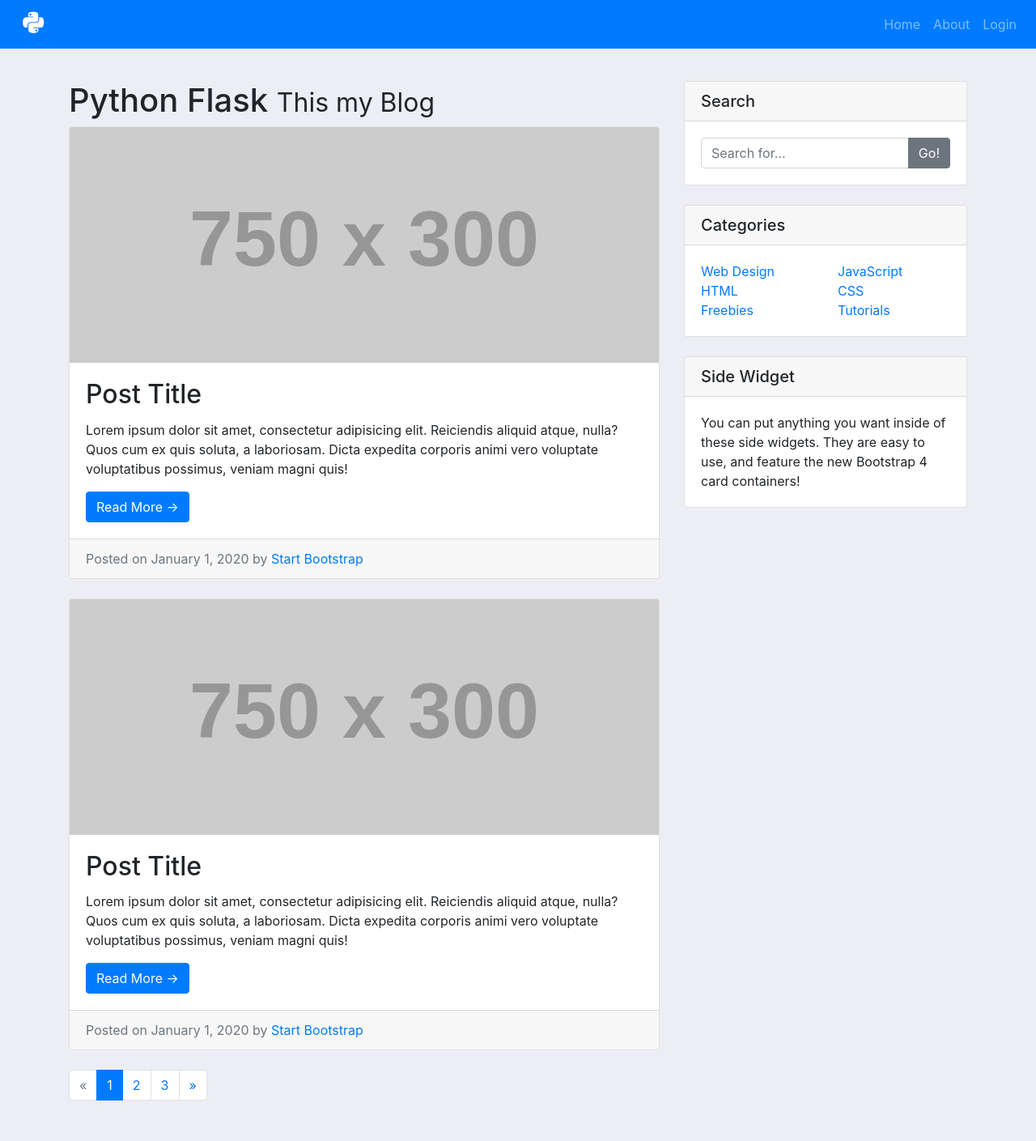
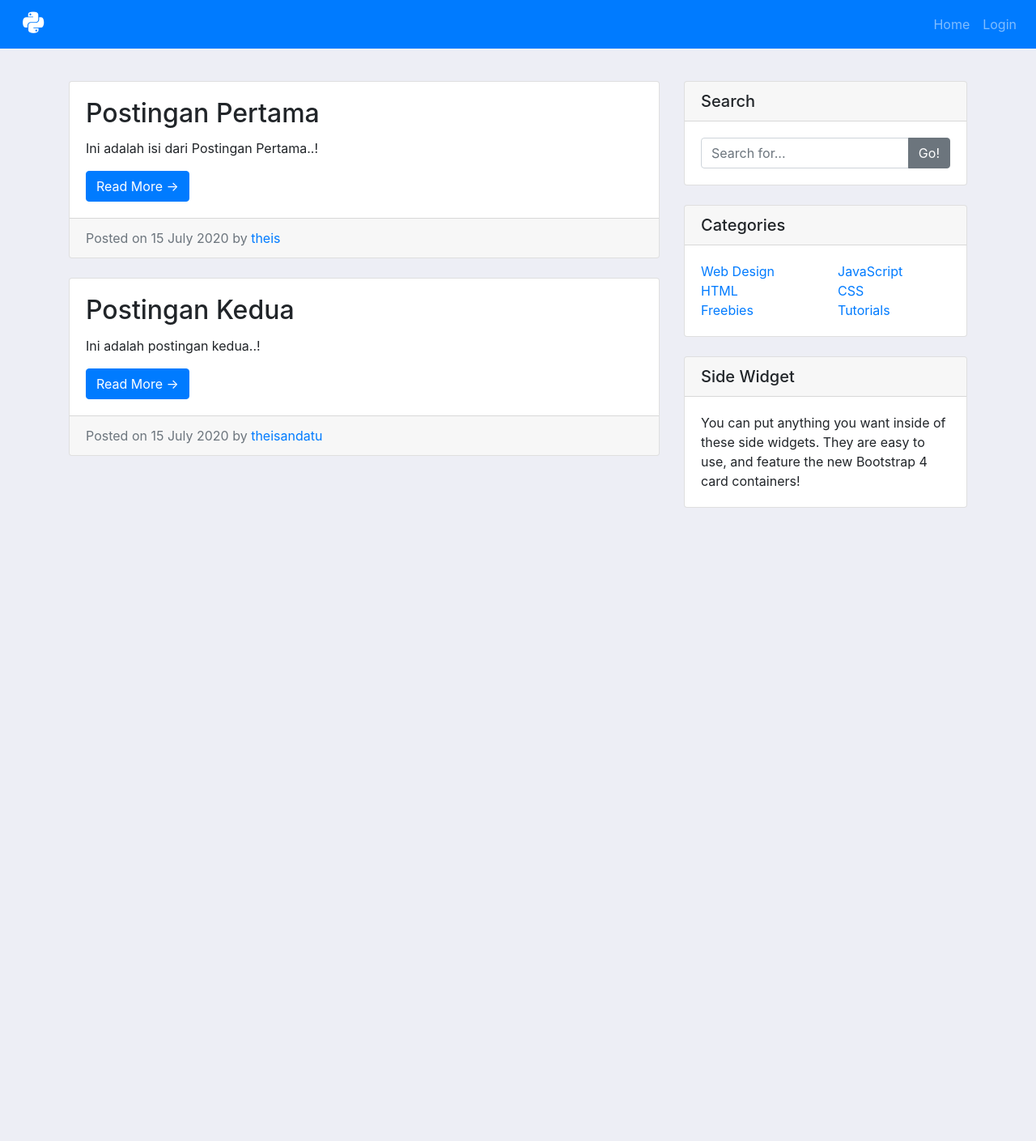
Before and after one commit to antheiz/flask-blog, a Flask app: page / in a window 1280 px wide. Shown: the whole page at 81% size. After the commit the page ends 900 px from the top, so only its background shows below. Run offline with Flask 2, Linux system fonts and the light colour scheme; data comes from the database, SQL or seed files in the repository; some libraries are stand-ins or nearby versions.

Commit message:
add fungsi new post

```diff
--- a/app/routes.py
+++ b/app/routes.py
@@ -3,13 +3,14 @@
 from PIL import Image
 from app import app, db, bcrypt
 from flask import render_template, redirect, url_for, flash, request
-from .forms import LoginForm, RegisterForm, AccountForm
-from .models import User
+from .forms import LoginForm, RegisterForm, AccountForm, PostForm
+from .models import User, Post
 from flask_login import login_user, current_user, logout_user, login_required
 
 @app.route('/', methods=['GET','POST'])
 def index():
-    return render_template ('index.html',judul='Home')
+    posts = Post.query.all()
+    return render_template ('index.html',judul='Home', posts=posts)
 
 @app.route('/about')
 def about():
@@ -86,3 +87,16 @@
         form.email.data = current_user.email
     image_file = url_for('static', filename='img/' + current_user.image_file)
     return render_template('account.html', image_file=image_file, form=form, judul='Account')
+
+
+@app.route('/post/new', methods=['get','post'])
+@login_required
+def new_post():
+    form = PostForm()
+    if form.validate_on_submit():
+        posts = Post(title=form.title.data, content=form.content.data, author=current_user )
+        db.session.add(posts)
+        db.session.commit()
+        flash('Postingan berhasil diupload','success')
+        return redirect(url_for('index'))
+    return render_template('create_post.html', form=form, judul='New Post')
--- a/app/templates/index.html
+++ b/app/templates/index.html
@@ -5,44 +5,40 @@
 <div class="container">
   <div class="row" style="margin-top: 100px;">
 
+
     <!-- Blog Entries Column -->
-        <div class="col-md-8" >
-
-            <h1>Python Flask
-                <small>This my Blog</small>
-            </h1>
+    <div class="col-md-8">
+      <div class="text-center">
+        {% with messages = get_flashed_messages(with_categories=true) %}
+        {% if messages %}
+            {% for category, message in messages %}
+            <div class="alert alert-{{ category }}">
+                {{ message }}
+            </div>
+            {% endfor %}
+        {% endif %}
+        {% endwith %}
+    </div>
 
       <!-- Blog Post -->
+
+      {% for post in posts %}
       <div class="card mb-4">
-                <img class="card-img-top" src="http://placehold.it/750x300" alt="Card image cap">
         <div class="card-body">
-                    <h2 class="card-title">Post Title</h2>
-                    <p class="card-text">Lorem ipsum dolor sit amet, consectetur adipisicing elit. Reiciendis aliquid
-                        atque, nulla? Quos cum ex quis soluta, a laboriosam. Dicta expedita corporis animi vero
-                        voluptate voluptatibus possimus, veniam magni quis!</p>
+          <h2 class="card-title">{{post.title}}</h2>
+          <p class="card-text">{{post.content}}</p>
           <a href="#" class="btn btn-primary">Read More &rarr;</a>
         </div>
         <div class="card-footer text-muted">
-                    Posted on January 1, 2020 by
-                    <a href="#">Start Bootstrap</a>
+          Posted on {{ post.date_posted.strftime('%d %B %Y') }} by
+          <a href="#">{{post.author.username}}</a>
         </div>
       </div>
-            <!-- Blog Post -->
-            <div class="card mb-4">
-              <img class="card-img-top" src="http://placehold.it/750x300" alt="Card image cap">
-              <div class="card-body">
-                  <h2 class="card-title">Post Title</h2>
-                  <p class="card-text">Lorem ipsum dolor sit amet, consectetur adipisicing elit. Reiciendis aliquid
-                      atque, nulla? Quos cum ex quis soluta, a laboriosam. Dicta expedita corporis animi vero
-                      voluptate voluptatibus possimus, veniam magni quis!</p>
-                  <a href="#" class="btn btn-primary">Read More &rarr;</a>
-              </div>
-              <div class="card-footer text-muted">
-                  Posted on January 1, 2020 by
-                  <a href="#">Start Bootstrap</a>
-              </div>
-          </div>
-            <nav style="margin-bottom: 50px;">
+      {% endfor %}
+
+
+      <!-- Pagination -->
+      <!-- <nav style="margin-bottom: 50px;">
         <ul class="pagination ">
           <li class="page-item disabled">
             <a class="page-link" href="#" tabindex="-1" aria-disabled="true">&laquo;</a>
@@ -56,7 +52,8 @@
             <a class="page-link" href="#">&raquo;</a>
           </li>
         </ul>
-              </nav>
+      </nav> -->
+
     </div>
     <!-- Sidebar Widgets Column -->
     <div class="col-md-4">
@@ -113,7 +110,8 @@
       <div class="card my-4">
         <h5 class="card-header">Side Widget</h5>
         <div class="card-body">
-            You can put anything you want inside of these side widgets. They are easy to use, and feature the new Bootstrap 4 card containers!
+          You can put anything you want inside of these side widgets. They are easy to use, and feature the new
+          Bootstrap 4 card containers!
         </div>
       </div>
 
--- a/app/templates/layout.html
+++ b/app/templates/layout.html
@@ -24,10 +24,13 @@
                     <li class="nav-item">
                         <a class="nav-link" href="{{ url_for ('index') }}">Home</a>
                     </li>
+                    <!-- <li class="nav-item">
+                        <a class="nav-link" href="{{ url_for ('about') }}">About</a>
+                    </li> -->
+                    {% if current_user.is_authenticated %}
                     <li class="nav-item">
-                        <a class="nav-link" href="{{ url_for ('about') }}">About</a>
+                        <a class="nav-link" href="{{ url_for ('new_post') }}">New Post</a>
                     </li>
-                    {% if current_user.is_authenticated %}
                     <li class="nav-item">
                         <a class="nav-link" href="{{ url_for ('account') }}">Account</a>
                     </li>
```
Also changed, not shown: app/forms.py (+6 -1 lines), app/models.py (+15 -0 lines), app/templates/create_post.html (added, +23 -0 lines), app/flaskblog.db, app/static/img/767b57b4f8d48da3.png (added). Lines whose indentation alone changed are shown as unchanged.
